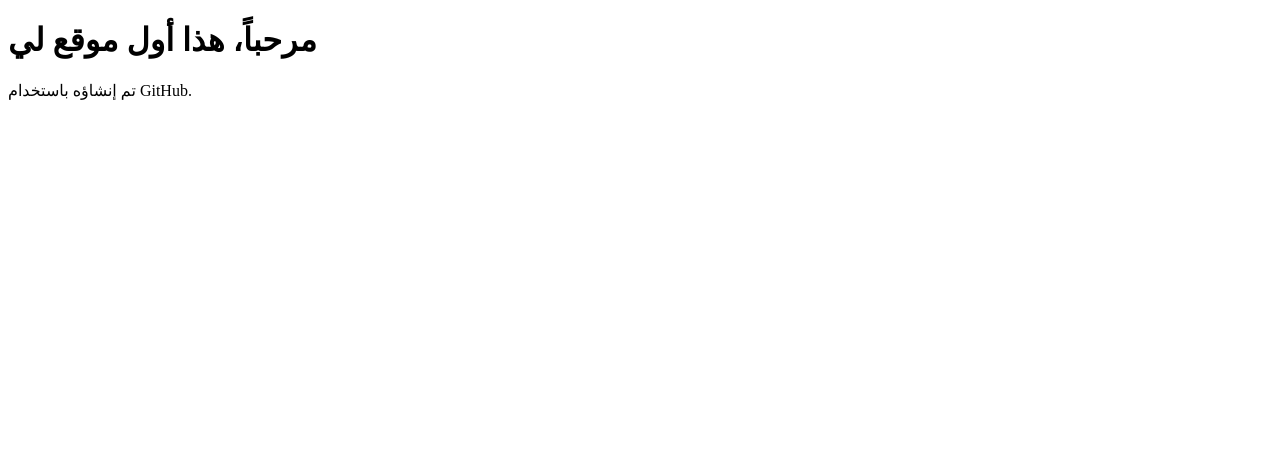
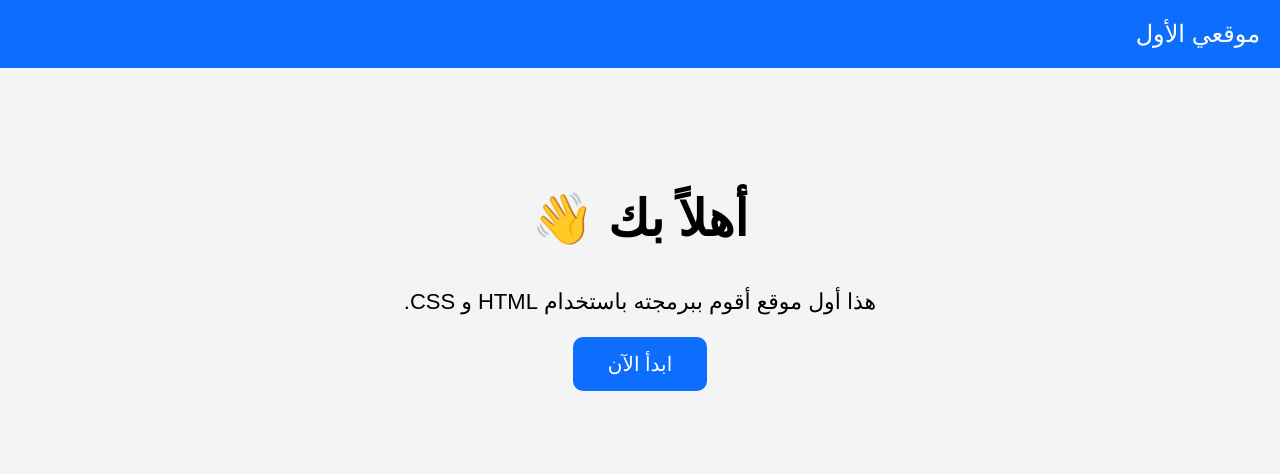
Before and after one commit to yousifiraqas5-byte/YOUSIF, a plain HTML site: page index.html in a window 1280 px wide. Drawn offline with Linux system fonts and the light colour scheme.

Commit message:
Update index.html

```diff
--- a/index.html
+++ b/index.html
@@ -1,10 +1,78 @@
 <!DOCTYPE html>
-<html>
+<html lang="ar" dir="rtl">
+
 <head>
-    <title>My First Website</title>
+<meta charset="UTF-8">
+<meta name="viewport" content="width=device-width, initial-scale=1.0">
+
+<title>موقعي الأول</title>
+
+<style>
+
+body{
+margin:0;
+font-family:Arial;
+background:#f4f4f4;
+}
+
+nav{
+background:#0d6efd;
+color:white;
+padding:20px;
+font-size:24px;
+}
+
+section{
+text-align:center;
+padding:80px;
+}
+
+h1{
+font-size:50px;
+}
+
+p{
+font-size:22px;
+}
+
+button{
+padding:15px 35px;
+font-size:20px;
+background:#0d6efd;
+color:white;
+border:none;
+border-radius:10px;
+cursor:pointer;
+}
+
+button:hover{
+background:#084298;
+}
+
+</style>
+
 </head>
+
 <body>
-    <h1>مرحباً، هذا أول موقع لي</h1>
-    <p>تم إنشاؤه باستخدام GitHub.</p>
+
+<nav>
+
+موقعي الأول
+
+</nav>
+
+<section>
+
+<h1>أهلاً بك 👋</h1>
+
+<p>
+هذا أول موقع أقوم ببرمجته باستخدام HTML و CSS.
+</p>
+
+<button>ابدأ الآن</button>
+
+</section>
+
 </body>
+
 </html>
```
